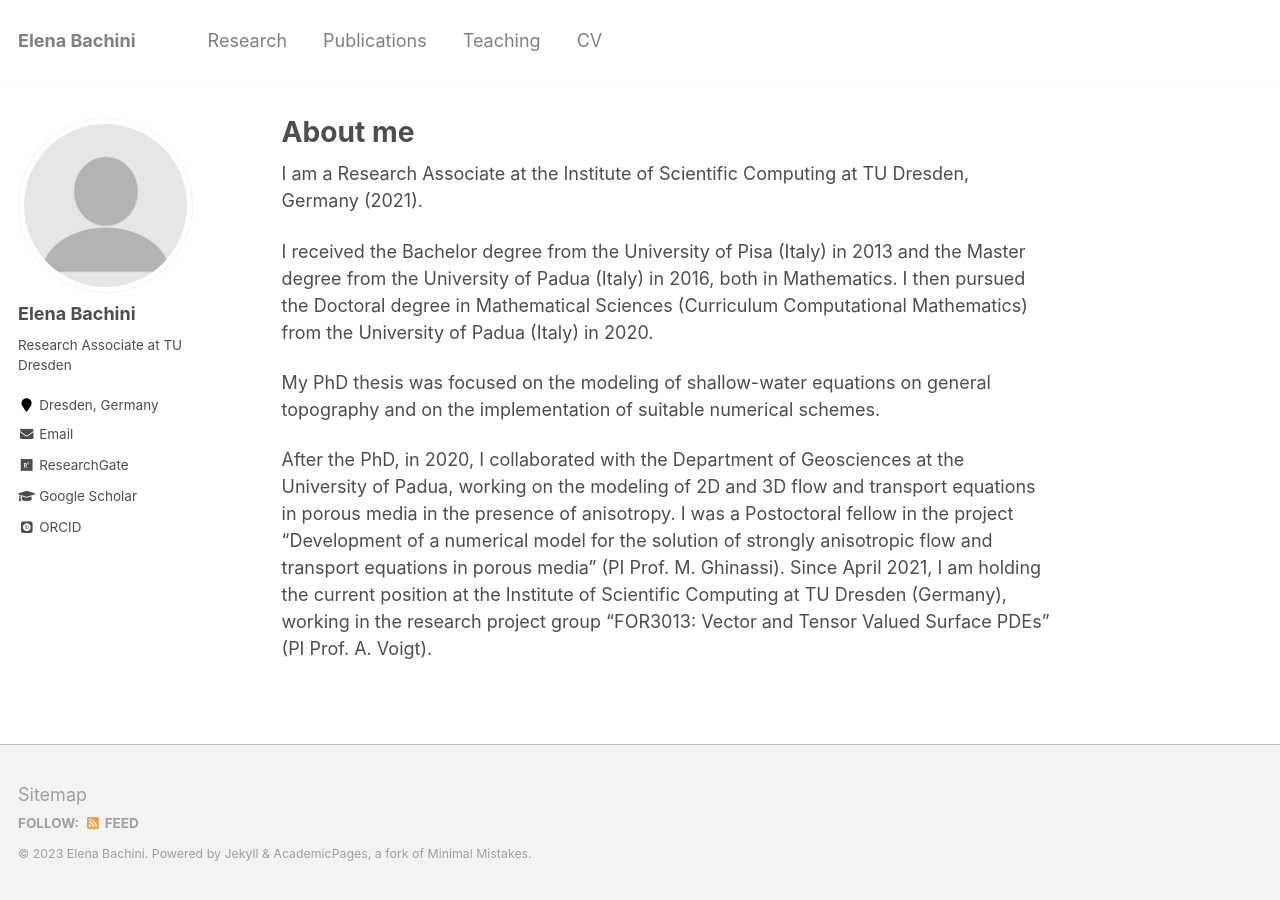
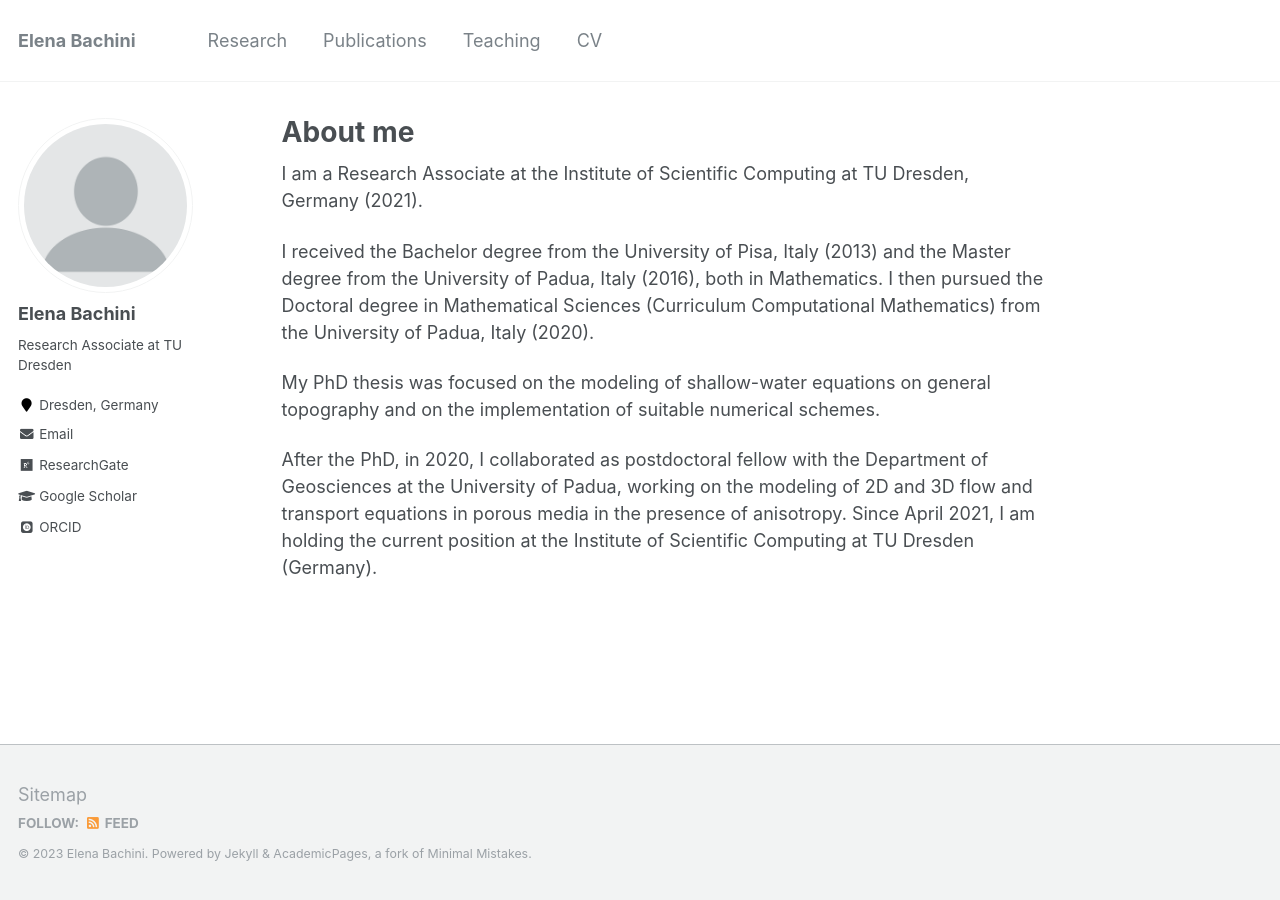
Before and after one commit to elenabachini/elenabachini.github.io, a Jekyll site: the page built from _pages/about.md, in a window 1280 px wide. Built offline with Jekyll 4.4.1, drawn with Linux system fonts in a browser that asks for light colours; some web fonts are replaced.

Commit message:
update about

```diff
--- a/_pages/about.md
+++ b/_pages/about.md
@@ -9,24 +9,17 @@ redirect_from:
 ---
 I am a Research Associate at the Institute of Scientific Computing at TU Dresden, Germany (2021).
 
-I received the Bachelor degree from the University of Pisa
-(Italy) in 2013 and the Master degree from the University
-of Padua (Italy) in 2016, both in Mathematics.
+I received the Bachelor degree from the University of Pisa, Italy (2013)
+and the Master degree from the University
+of Padua, Italy (2016), both in Mathematics.
 I then pursued the Doctoral degree in Mathematical Sciences
 (Curriculum Computational Mathematics) from the University of
-Padua (Italy) in 2020.
+Padua, Italy (2020).
 
 My PhD thesis was focused on the modeling of shallow-water equations
 on general topography and on the implementation of suitable
 numerical schemes.
 
-After the PhD, in 2020, I collaborated with the Department of
-Geosciences at the University of Padua, working on the modeling of 2D
+After the PhD, in 2020, I collaborated as postdoctoral fellow with the Department of Geosciences at the University of Padua, working on the modeling of 2D
 and 3D flow and transport equations in porous media in the presence of
-anisotropy. I was a Postoctoral fellow in the project "Development of
-a numerical model for the solution of strongly anisotropic flow and
-transport equations in porous media" (PI Prof. M. Ghinassi).
-Since April 2021, I am holding the current position at the Institute of
-Scientific Computing at TU Dresden (Germany), working in the research
-project group "FOR3013: Vector and Tensor Valued Surface PDEs" (PI
-Prof. A. Voigt).
+anisotropy. Since April 2021, I am holding the current position at the Institute of Scientific Computing at TU Dresden (Germany).
```
